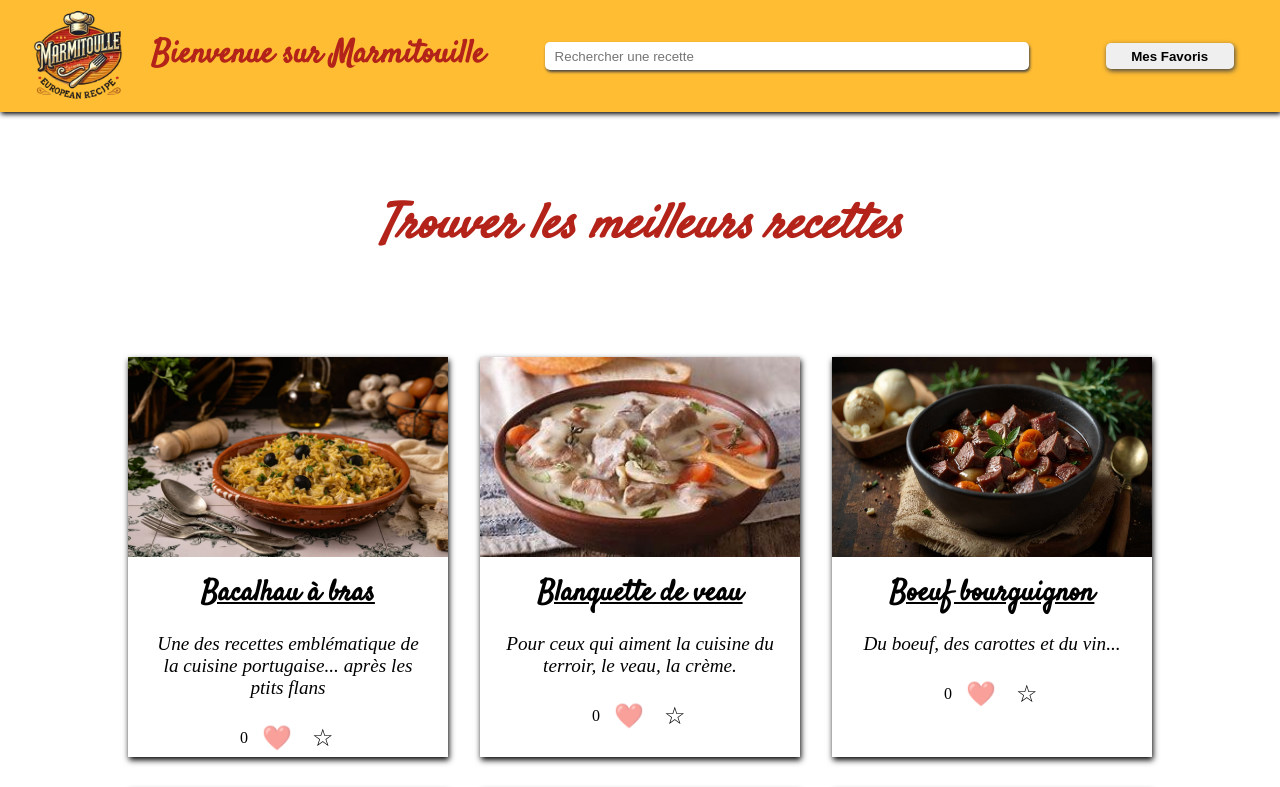
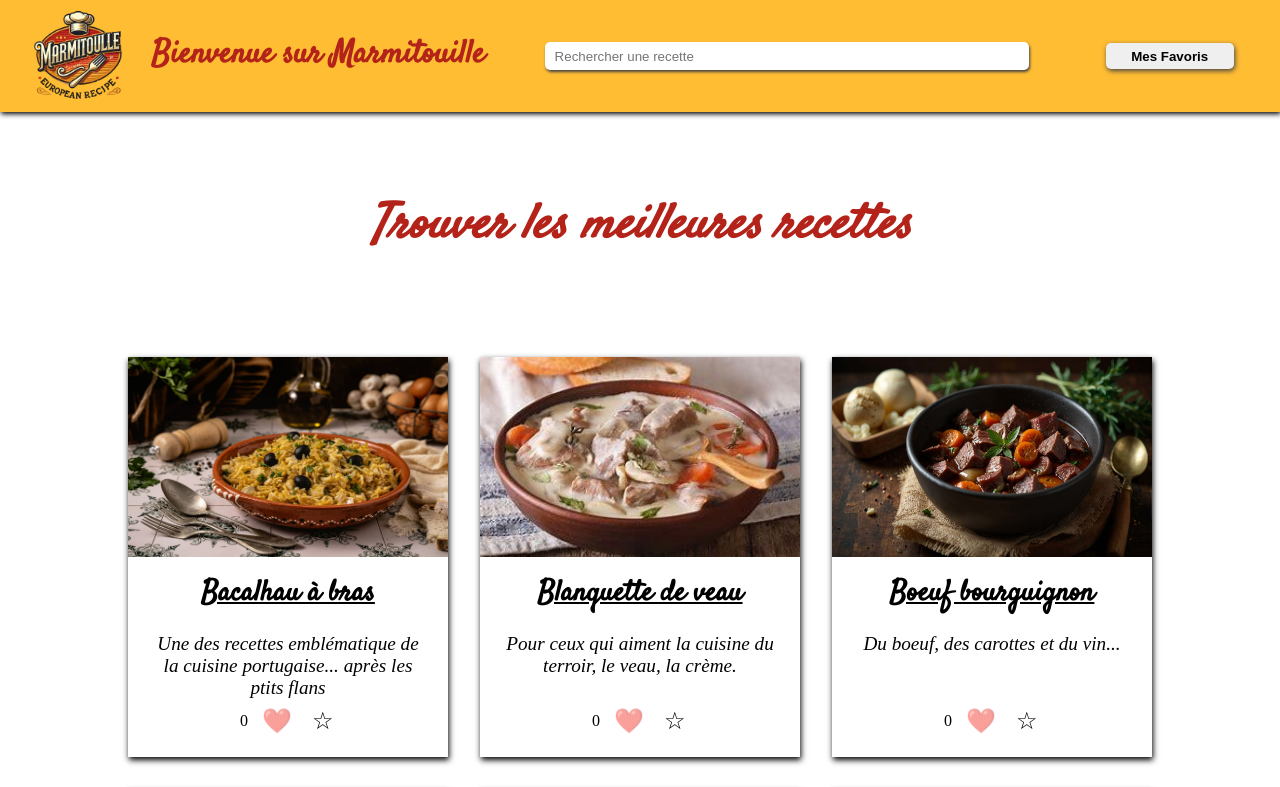
Before and after one commit to FarCodeFR/Marmitouille, a React (Vite) app: page / in a window 1280 px wide. Shown: the top 787 px of the page. Built offline with nearby package versions, Linux system fonts and the light colour scheme.

Commit message:
rectifications de problèmes

```diff
--- a/src/App.tsx
+++ b/src/App.tsx
@@ -137,7 +137,7 @@ function App() {
       <nav className="maNavBar">
         <Header searchQuery={searchQuery} setSearchQuery={setSearchQuery} />
       </nav>
-      <h2 className="titre">Trouver les meilleurs recettes</h2>
+      <h2 className="titre">Trouver les meilleures recettes</h2>
       <main>
         {filteredRecipes.map((el) => {
           return (
--- a/src/Components/Card.tsx
+++ b/src/Components/Card.tsx
@@ -28,7 +28,6 @@ function Card({
   onLike,
   recettedDescription,
 }: recipeProps) {
-  // changement d'état pour l'étoile
   const [isFavoris, setIsFavoris] = useState(favoris);
 
   const handleClickFavoris = () => {
--- a/src/assets/Style/Card.css
+++ b/src/assets/Style/Card.css
@@ -36,6 +36,9 @@ article p {
   display: flex;
   align-items: center;
   gap: 8px;
+  position: absolute;
+  bottom: 0;
+  margin-bottom: 1rem;
 }
 
 button.unliked {
```
